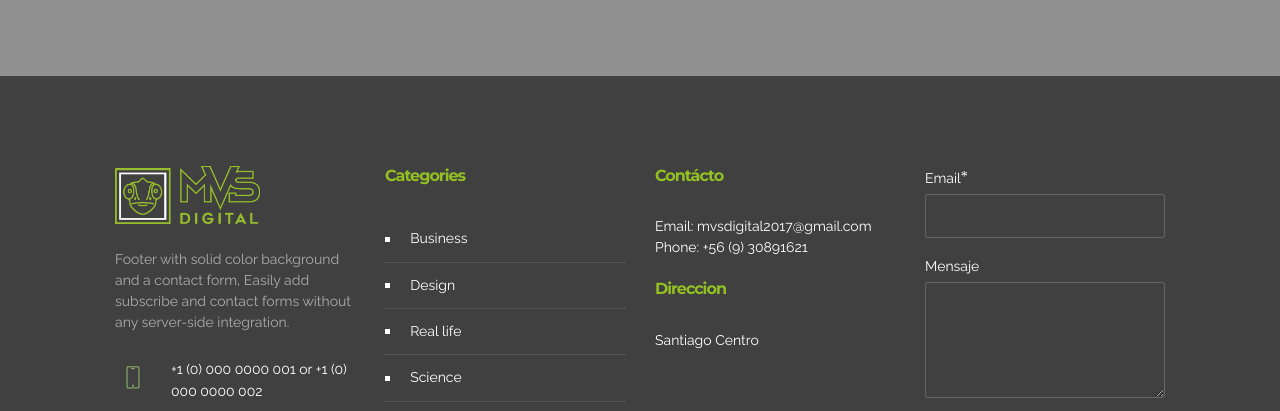
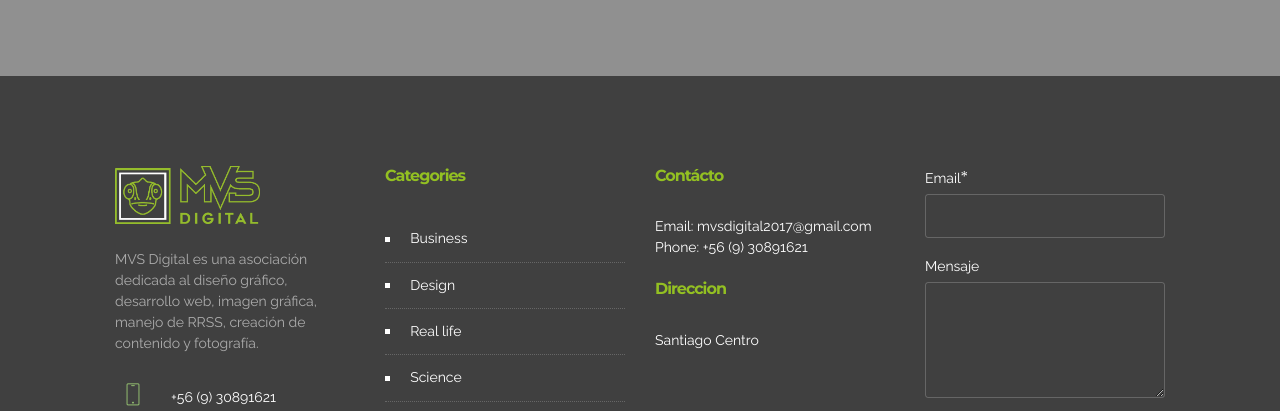
Before and after one commit to omivalera/mvsdigital, a plain HTML site: page index.html in a window 1280 px wide. Shown: the part 2351-2762 px from the top of the page. Drawn offline with Linux system fonts and the light colour scheme; files whose address does not match are found by name.

Commit message:
Add files via upload

```diff
--- a/index.html
+++ b/index.html
@@ -337,12 +337,12 @@
                 <div class="mbr-company card">
                     <div><img src="assets/images/mvsdigitalpie.png" class="card-img-top"></div>
                     <div class="card-block">
-                        <p class="card-text">Footer with solid color background and a contact form, Easily add subscribe and contact forms without any server-side integration.</p>
+                        <p class="card-text">MVS Digital es una asociación dedicada al diseño gráfico, desarrollo web, imagen gráfica, manejo de RRSS, creación de contenido y fotografía.</p>
                     </div>
                     <ul class="list-group list-group-flush">
                         <li class="list-group-item">
                             <span class="list-group-icon"><span class="mbri-mobile mbr-iconfont-company-contacts3" style="color: rgb(152, 198, 115);"></span></span>
-                            <span class="list-group-text">+1 (0) 000 0000 001 or +1 (0) 000 0000 002</span>
+                            <span class="list-group-text">+56 (9) 30891621</span>
                         </li>
                         <li class="list-group-item">
                             <span class="list-group-icon"><span class="etl-icon icon-map-pin mbr-iconfont-company-contacts3" style="color: rgb(152, 220, 122);"></span></span>
```
